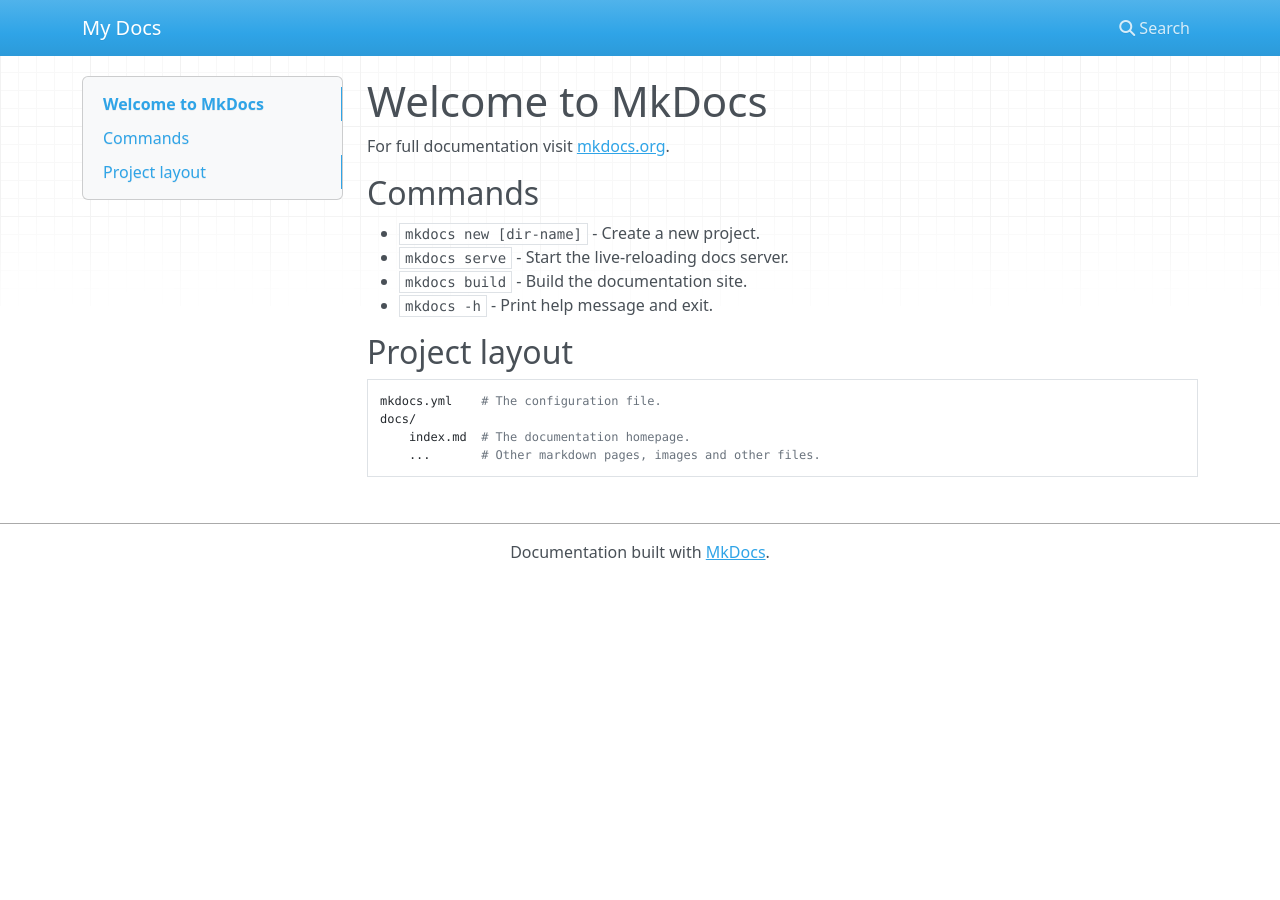
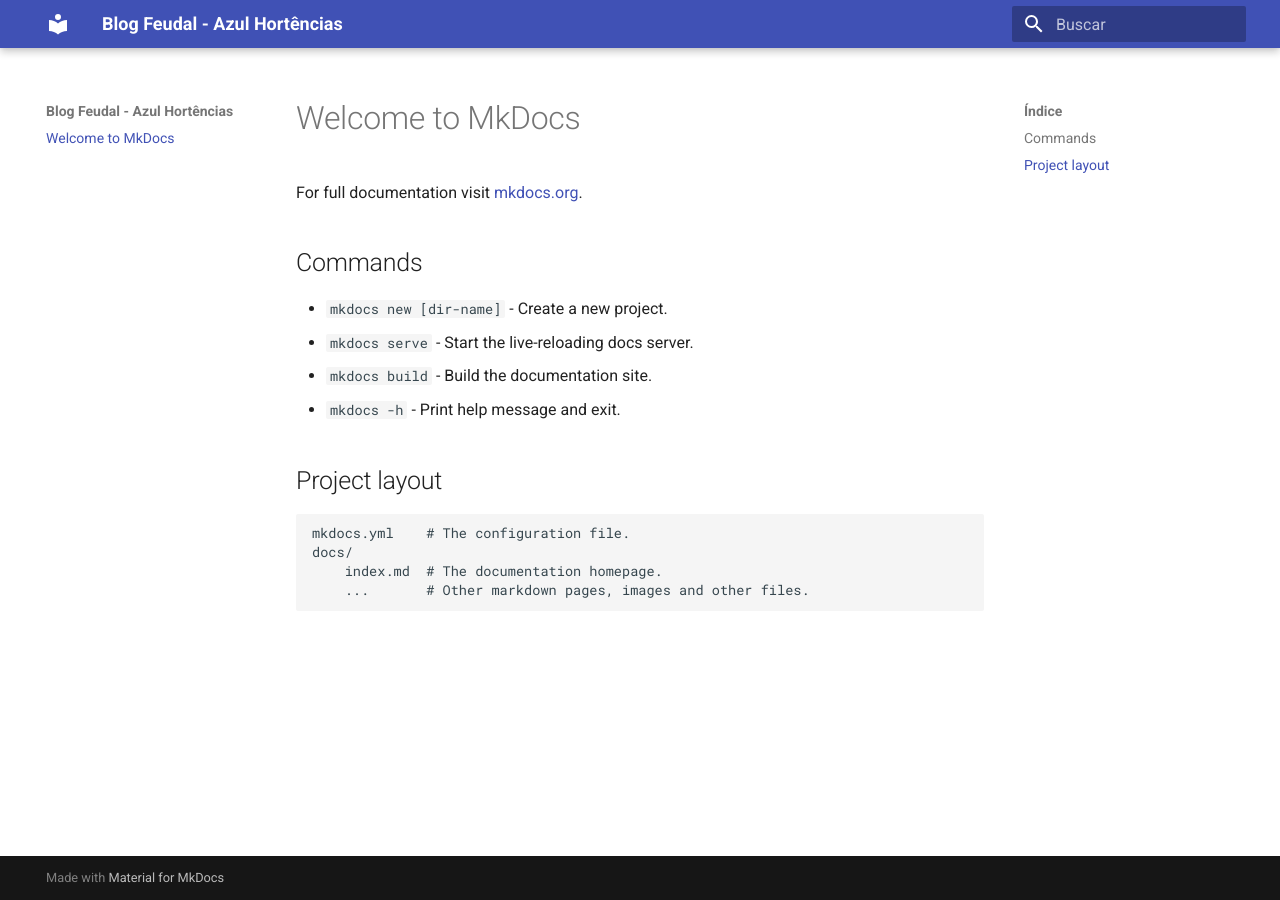
Before and after one commit to thiagolopess/DS-Blog-Azul-Hortencias, an MkDocs documentation site: the page built from docs/index.md, in a window 1280 px wide. Built offline with MkDocs 1.6.1 and Material for MkDocs 9.7.7, drawn with Linux system fonts in a browser that asks for light colours; nearby versions of some CDN libraries.

Commit message:
Configura tema do mkdocs

```diff
--- a/mkdocs.yml
+++ b/mkdocs.yml
@@ -1 +1,5 @@
-site_name: My Docs
+site_name: Blog Feudal - Azul Hortências
+
+theme:
+  name: material
+  language: 'pt'
```
